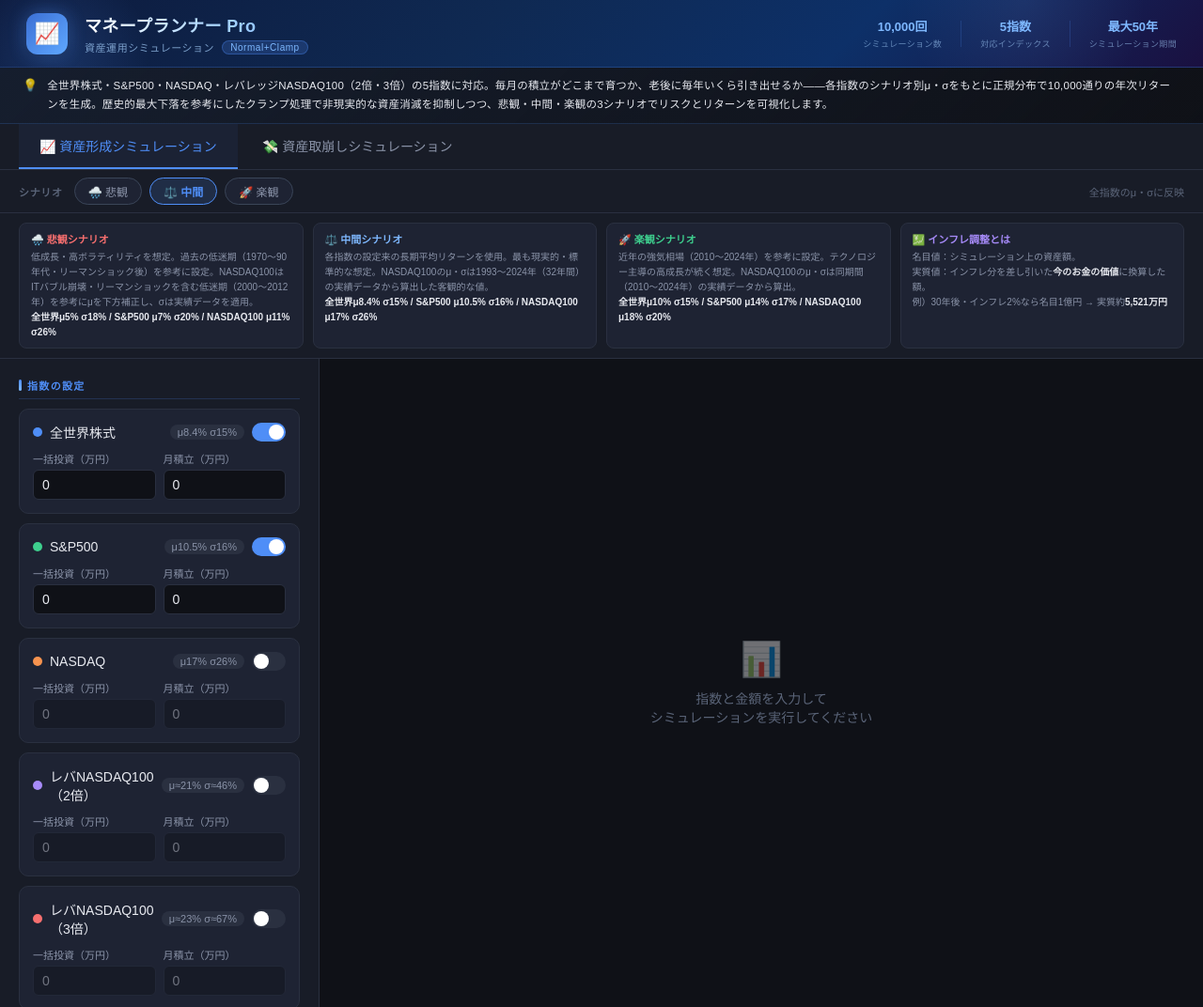
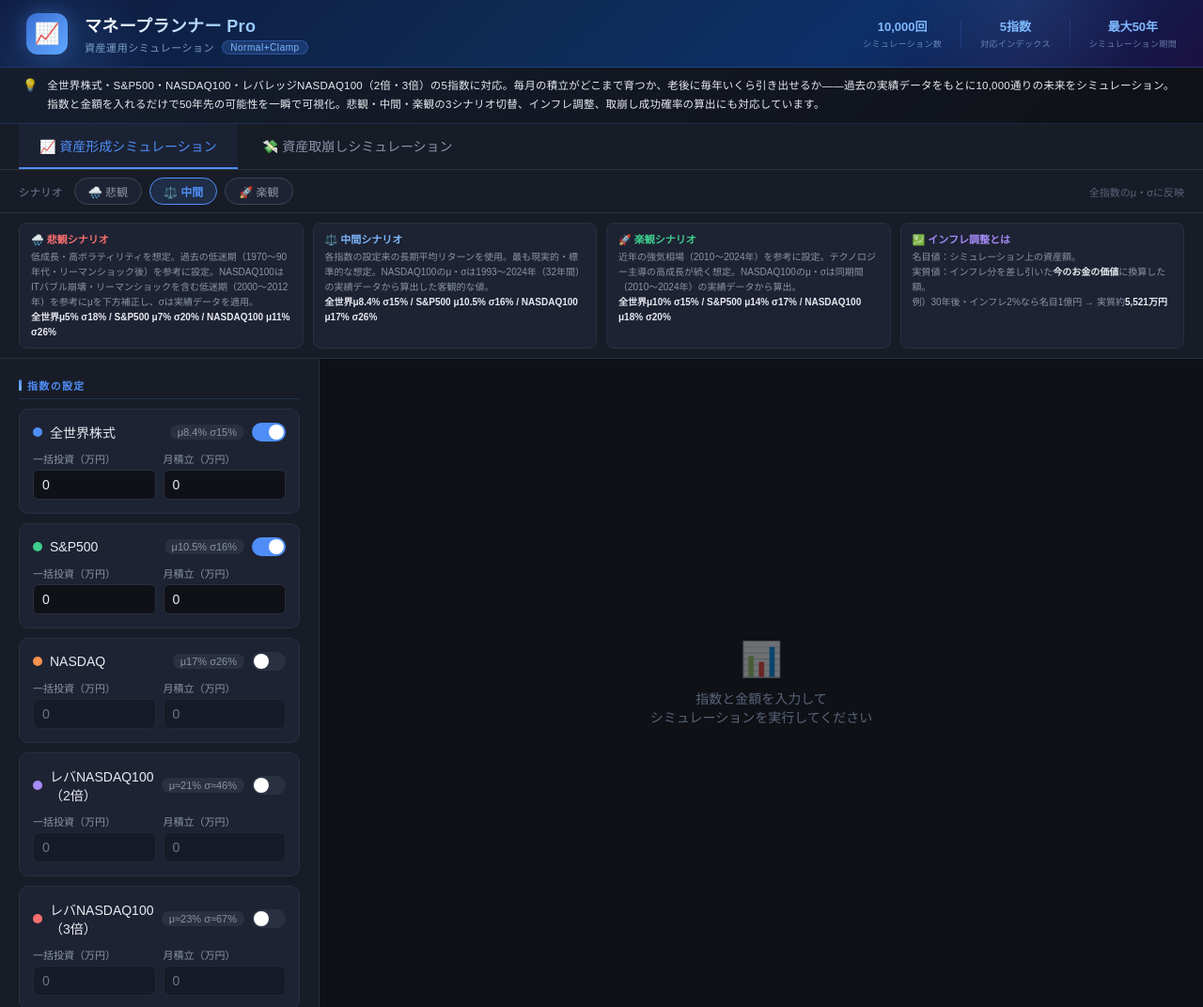
Before and after one commit to kohei10312008-lang/-, a plain HTML site: page index.html in a window 1280 px wide. Shown: the whole page at 94% size. Drawn offline with nearby package versions, Linux system fonts and the light colour scheme.

Commit message:
Add files via upload

```diff
--- a/index.html
+++ b/index.html
@@ -599,7 +599,7 @@
 
 <div class="desc-banner">
   <span class="desc-icon">💡</span>
-  <p>全世界株式・S&P500・NASDAQ・レバレッジNASDAQ100（2倍・3倍）の5指数に対応。毎月の積立がどこまで育つか、老後に毎年いくら引き出せるか——各指数のシナリオ別μ・σをもとに正規分布で10,000通りの年次リターンを生成。歴史的最大下落を参考にしたクランプ処理で非現実的な資産消滅を抑制しつつ、悲観・中間・楽観の3シナリオでリスクとリターンを可視化します。</p>
+  <p>全世界株式・S&P500・NASDAQ100・レバレッジNASDAQ100（2倍・3倍）の5指数に対応。毎月の積立がどこまで育つか、老後に毎年いくら引き出せるか——過去の実績データをもとに10,000通りの未来をシミュレーション。指数と金額を入れるだけで50年先の可能性を一瞬で可視化。悲観・中間・楽観の3シナリオ切替、インフレ調整、取崩し成功確率の算出にも対応しています。</p>
 </div>
 
 <div class="tabs">
```
